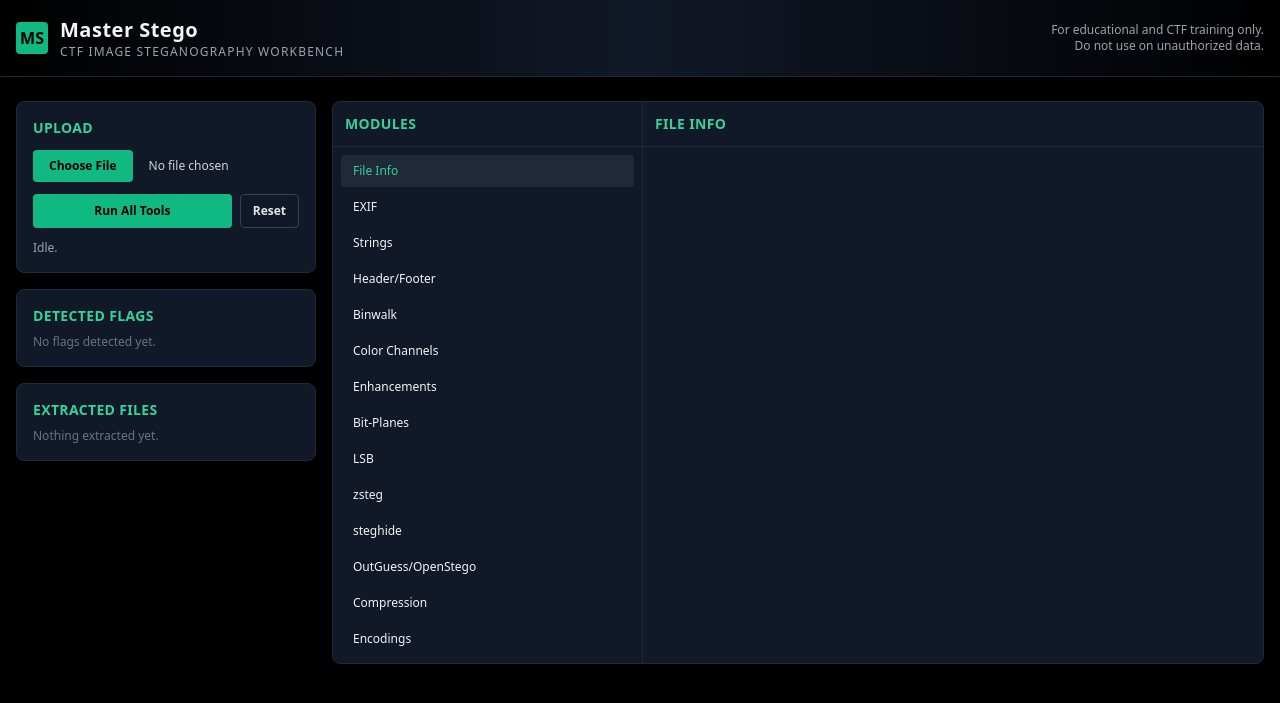
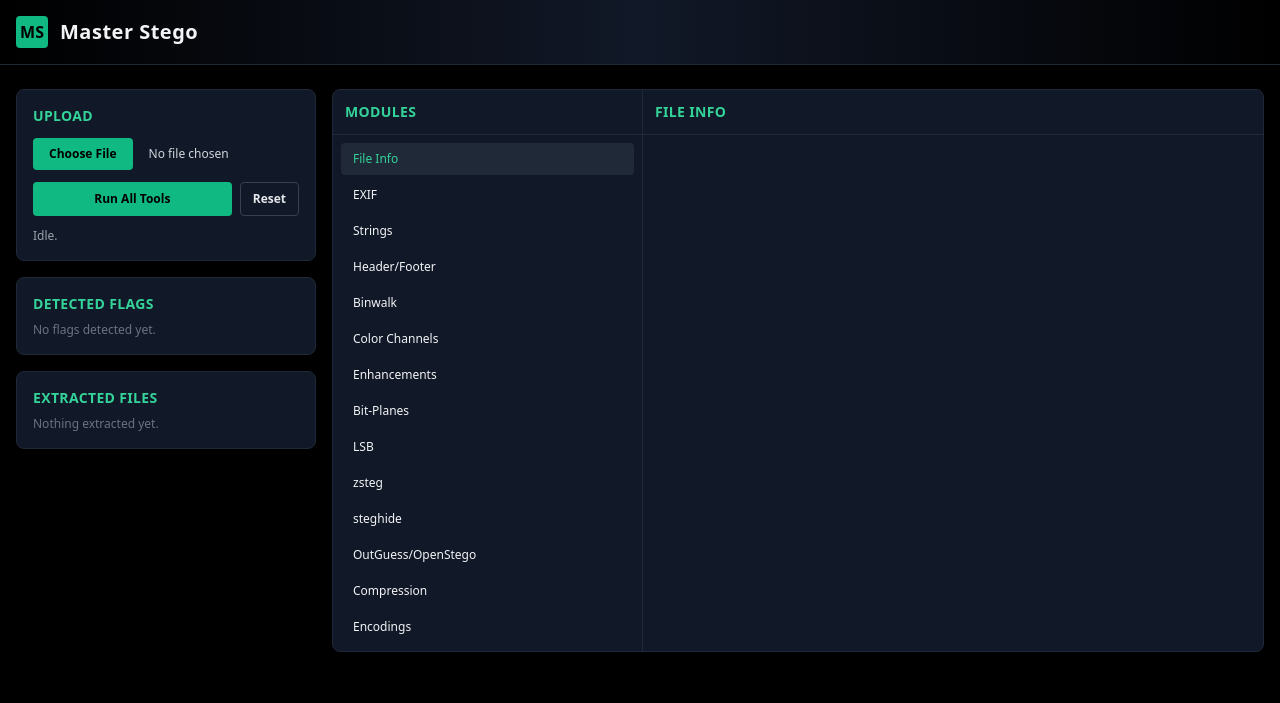
Before and after one commit to kavi-X-Debug/Master-Stego, a Flask app: page / in a window 1280 px wide. Shown: the top 703 px of the page. Run offline with Flask 3, Linux system fonts and the light colour scheme; some libraries are stand-ins or nearby versions.

Commit message:
Initial Commit 6

```diff
--- a/templates/index.html
+++ b/templates/index.html
@@ -106,13 +106,9 @@
                 </div>
                 <div>
                     <h1 class="text-xl font-semibold tracking-wide">Master Stego</h1>
-                    <p class="text-xs text-gray-400 uppercase tracking-widest">CTF Image Steganography Workbench</p>
                 </div>
             </div>
-            <div class="text-xs text-right text-gray-400">
-                <p>For educational and CTF training only.</p>
-                <p>Do not use on unauthorized data.</p>
-            </div>
+            <div class="text-xs text-right text-gray-400"></div>
         </div>
     </header>
 
@@ -190,7 +186,7 @@
                         <div class="p-3 border-b border-gray-800 flex items-center justify-between">
                             <h2 id="active-tab-title" class="text-sm font-semibold text-emerald-400 uppercase tracking-wide">File Info</h2>
                         </div>
-                        <div id="tab-panels" class="p-4 text-xs space-y-3 max-h-[70vh] overflow-y-auto">
+                        <div id="tab-panels" class="p-4 text-xs space-y-3 lg:max-h-[70vh] lg:overflow-y-auto">
                             <div data-panel="file-info" class="tab-panel">
                                 <pre id="file-info-panel" class="text-green-400 whitespace-pre-wrap text-[11px]"></pre>
                             </div>
```
